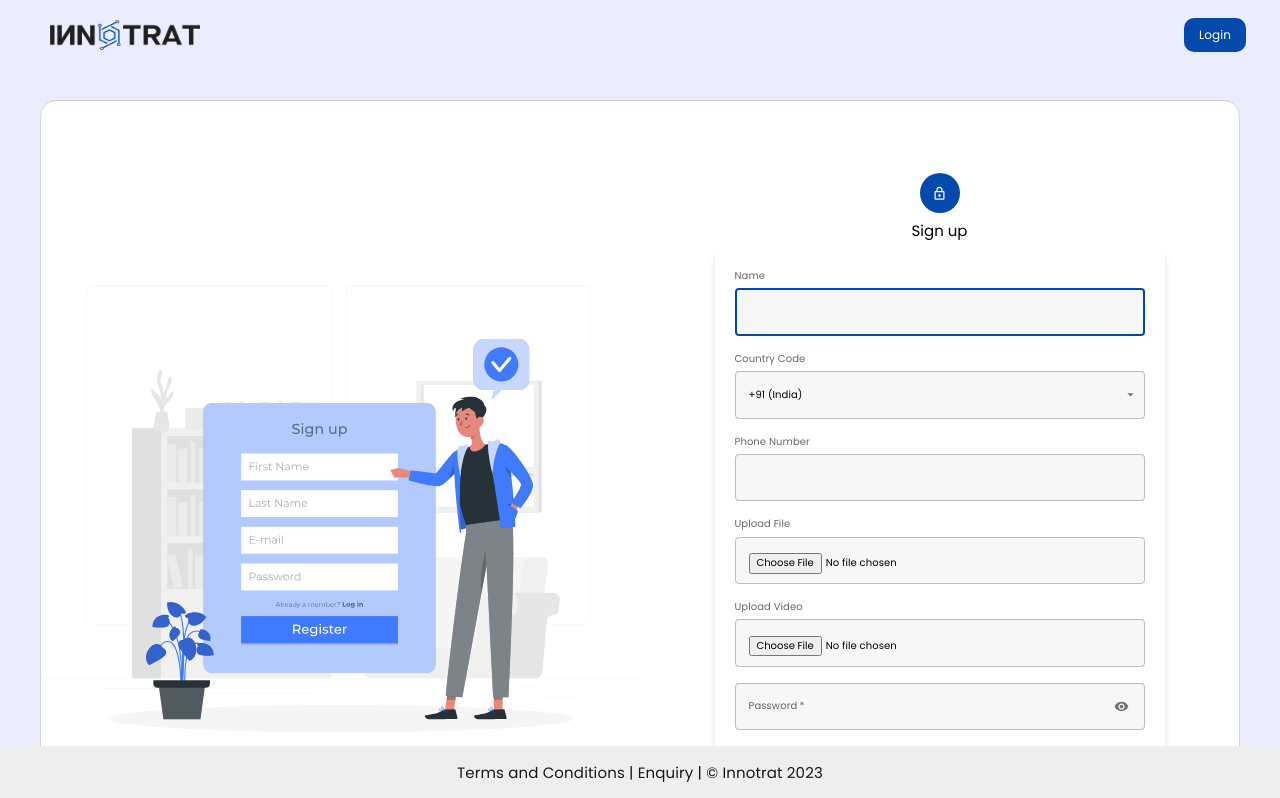
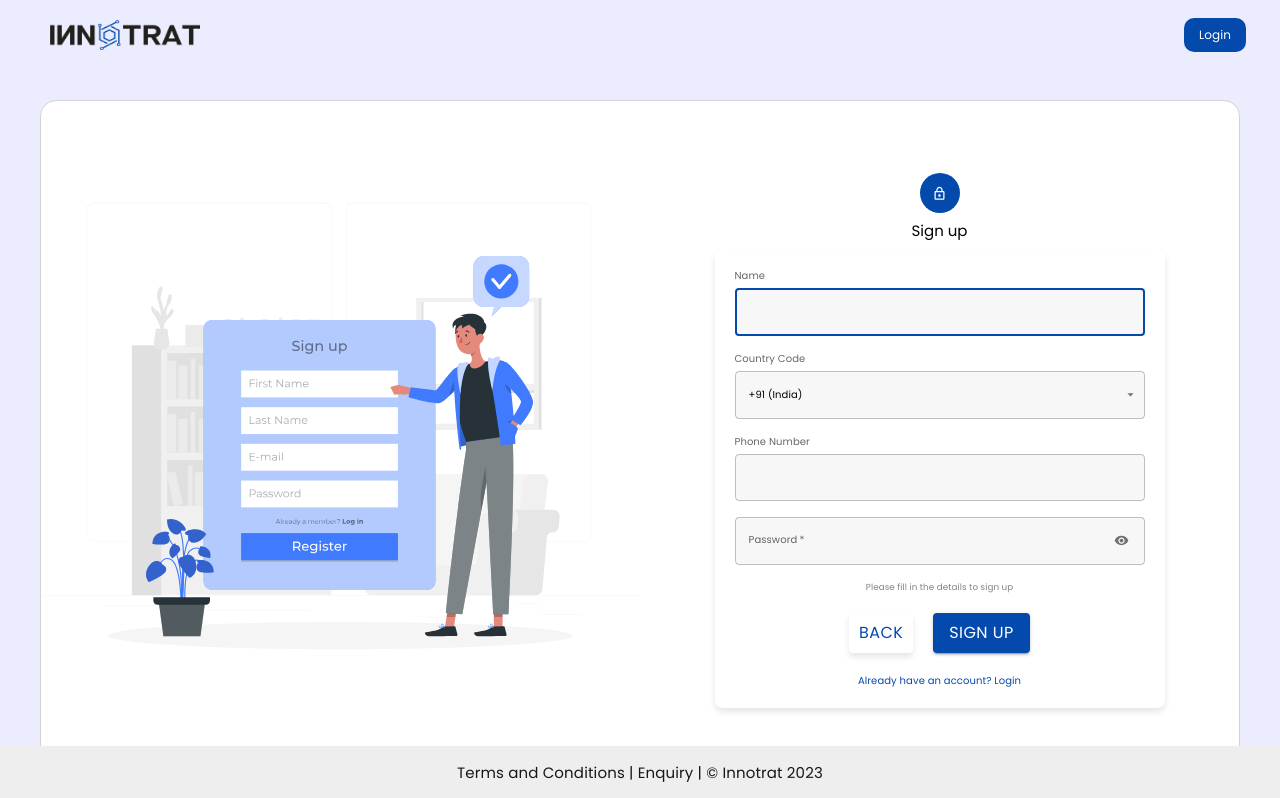
Before and after one commit to Praveen-innotrat/Innoview-search, a React (Create React App) app: page /sign-up in a window 1280 px wide. Shown: the top 798 px of the page. Built offline with nearby package versions, Linux system fonts and the light colour scheme.

Commit message:
Files are updated

```diff
--- a/src/components/auth/signup/SignUpSide.js
+++ b/src/components/auth/signup/SignUpSide.js
@@ -189,7 +189,7 @@
               />
             </div>
 
-            <div className="form-group">
+            {/* <div className="form-group">
               <InputLabel htmlFor="file" className="form-label">
                 Upload File
               </InputLabel>
@@ -216,7 +216,7 @@
                 type="file"
                 accept="video/*"
               />
-            </div>
+            </div> */}
 
             <div className="form-group">
               <FormControl
--- a/src/components/auth/signup/Signup.css
+++ b/src/components/auth/signup/Signup.css
@@ -26,7 +26,7 @@
 
   .button-container {
     display: flex;
-    /* justify-content: space-between; */
+    justify-content:center;
     gap: 20px;
     margin: 20px 5px;
     align-items: center;
```
